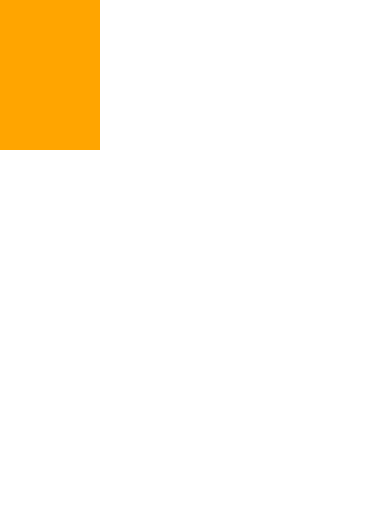
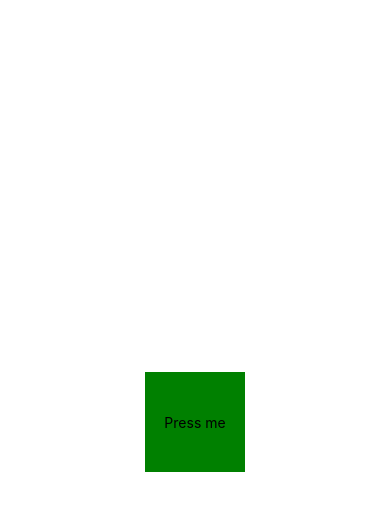
Before and after one commit to rus5665/animation, a React Native app in the folder AnimateReactNativeUIElements/: screen / in a window 390 px wide. Shown: the top 510 px of the page. Built offline with nearby package versions, Linux system fonts and the light colour scheme.

Commit message:
Animated.spring scale friction button

```diff
--- a/AnimateReactNativeUIElements/index.js
+++ b/AnimateReactNativeUIElements/index.js
@@ -3,7 +3,7 @@
  */
 
 import { AppRegistry } from 'react-native';
-import App from './src/screens/Timing';
+import App from './src/screens/Spring';
 import { name as appName } from './app.json';
 
 AppRegistry.registerComponent(appName, () => App);
--- /dev/null
+++ b/AnimateReactNativeUIElements/src/screens/Spring.js
@@ -0,0 +1,83 @@
+import React, { Component } from 'react'
+import {
+  Text,
+  TouchableOpacity,
+  TouchableWithoutFeedback,
+  StyleSheet,
+  View,
+  Animated,
+  Easing,
+} from 'react-native'
+
+export default class Spring extends Component {
+  constructor(props) {
+    super(props)
+    this.handlePressIn = this.handlePressIn.bind(this)
+    this.handlePressOut = this.handlePressOut.bind(this)
+  }
+
+  state = {
+    animation: new Animated.Value(1)
+  }
+
+  componentDidMount() {
+
+  }
+
+  handlePressIn() {
+    Animated.spring(
+      this.state.animation,
+      {
+        toValue: .5,
+        duration: 1000,
+      }
+    ).start();
+  }
+
+  handlePressOut() {
+    Animated.spring(
+      this.state.animation,
+      {
+        toValue: 1,
+        duration: 2000,
+        friction: 1,
+        tension: 20
+      }
+    ).start();
+  }
+
+  render() {
+    const animationStyle = {
+      transform: [
+        { scale: this.state.animation }
+      ]
+    }
+    return (
+      <View style={styles.container}>
+        <TouchableWithoutFeedback
+          onPressIn={this.handlePressIn}
+          onPressOut={this.handlePressOut}
+        >
+          <Animated.View style={[styles.object, animationStyle]}>
+            <Text>Press me</Text>
+          </Animated.View>
+        </TouchableWithoutFeedback>
+      </View>
+    );
+  }
+}
+
+const styles = StyleSheet.create({
+  container: {
+    flex: 1,
+    justifyContent: 'center',
+    alignItems: 'center'
+  },
+  object: {
+    backgroundColor: 'green',
+    width: 100,
+    height: 100,
+    justifyContent: 'center',
+    alignItems: 'center'
+  }
+})
```
